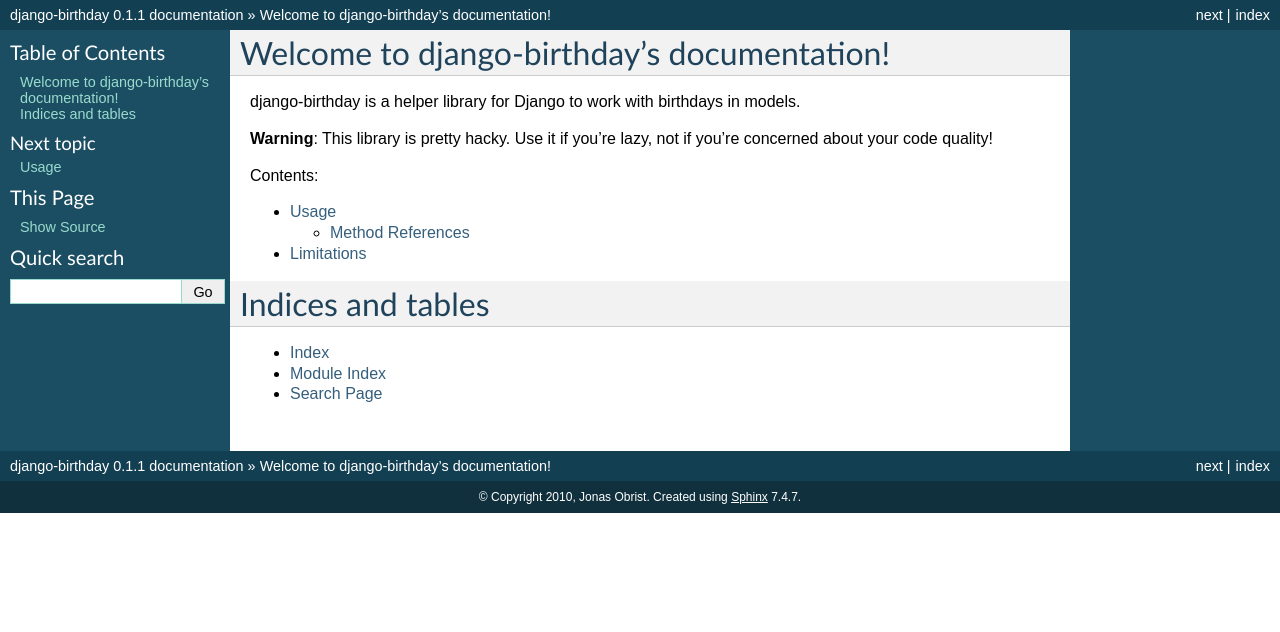
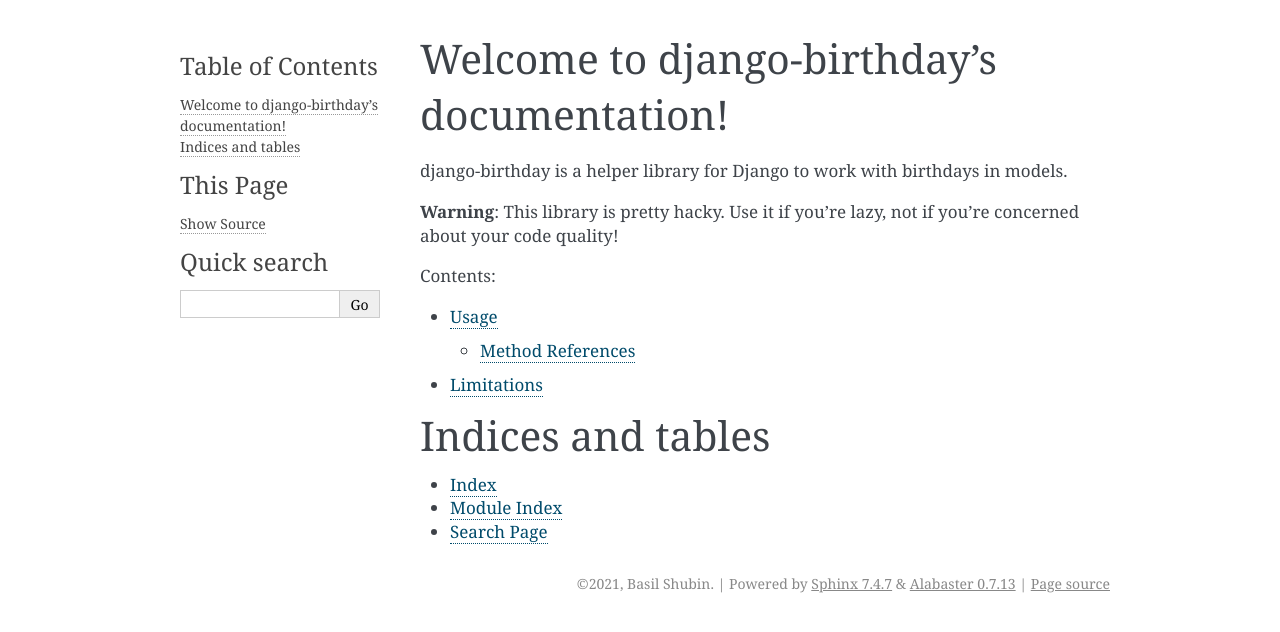
Before and after one commit to bashu/django-birthday, a Sphinx documentation site: the page built from docs/index.rst, in a window 1280 px wide. Shown: the top 632 px of the page. Built offline with Sphinx 7.4.7, drawn with Linux system fonts in a browser that asks for light colours; some of the changed lines change nothing that is shown.

Commit message:
Update conf.py

```diff
--- a/docs/conf.py
+++ b/docs/conf.py
@@ -1,216 +1,55 @@
-# -*- coding: utf-8 -*-
+# Configuration file for the Sphinx documentation builder.
 #
-# django-birthday documentation build configuration file, created by
-# sphinx-quickstart on Mon Sep 27 20:23:11 2010.
-#
-# This file is execfile()d with the current directory set to its containing dir.
-#
-# Note that not all possible configuration values are present in this
-# autogenerated file.
-#
-# All configuration values have a default; values that are commented out
-# serve to show the default.
+# This file only contains a selection of the most common options. For a full
+# list see the documentation:
+# https://www.sphinx-doc.org/en/master/usage/configuration.html
 
-import sys, os
+# -- Path setup --------------------------------------------------------------
 
 # If extensions (or modules to document with autodoc) are in another directory,
 # add these directories to sys.path here. If the directory is relative to the
 # documentation root, use os.path.abspath to make it absolute, like shown here.
-#sys.path.insert(0, os.path.abspath('.'))
+#
+import os
+import sys
+sys.path.insert(0, os.path.abspath('..'))
 
-# -- General configuration -----------------------------------------------------
 
-# If your documentation needs a minimal Sphinx version, state it here.
-#needs_sphinx = '1.0'
+# -- Project information -----------------------------------------------------
 
-# Add any Sphinx extension module names here, as strings. They can be extensions
-# coming with Sphinx (named 'sphinx.ext.*') or your custom ones.
-extensions = []
+project = 'django-birthday'
+copyright = '2021, Basil Shubin'
+author = 'Jonas Obrist'
+
+# The full version, including alpha/beta/rc tags
+release = '0.1.4'
+
+
+# -- General configuration ---------------------------------------------------
+
+# Add any Sphinx extension module names here, as strings. They can be
+# extensions coming with Sphinx (named 'sphinx.ext.*') or your custom
+# ones.
+extensions = [
+]
 
 # Add any paths that contain templates here, relative to this directory.
 templates_path = ['_templates']
 
-# The suffix of source filenames.
-source_suffix = '.rst'
-
-# The encoding of source files.
-#source_encoding = 'utf-8-sig'
-
-# The master toctree document.
-master_doc = 'index'
-
-# General information about the project.
-project = u'django-birthday'
-copyright = u'2010, Jonas Obrist'
-
-# The version info for the project you're documenting, acts as replacement for
-# |version| and |release|, also used in various other places throughout the
-# built documents.
-#
-# The short X.Y version.
-version = '0.1'
-# The full version, including alpha/beta/rc tags.
-release = '0.1.1'
-
-# The language for content autogenerated by Sphinx. Refer to documentation
-# for a list of supported languages.
-#language = None
-
-# There are two options for replacing |today|: either, you set today to some
-# non-false value, then it is used:
-#today = ''
-# Else, today_fmt is used as the format for a strftime call.
-#today_fmt = '%B %d, %Y'
-
 # List of patterns, relative to source directory, that match files and
 # directories to ignore when looking for source files.
-exclude_patterns = ['_build']
-
-# The reST default role (used for this markup: `text`) to use for all documents.
-#default_role = None
-
-# If true, '()' will be appended to :func: etc. cross-reference text.
-#add_function_parentheses = True
-
-# If true, the current module name will be prepended to all description
-# unit titles (such as .. function::).
-#add_module_names = True
-
-# If true, sectionauthor and moduleauthor directives will be shown in the
-# output. They are ignored by default.
-#show_authors = False
-
-# The name of the Pygments (syntax highlighting) style to use.
-pygments_style = 'sphinx'
-
-# A list of ignored prefixes for module index sorting.
-#modindex_common_prefix = []
+# This pattern also affects html_static_path and html_extra_path.
+exclude_patterns = []
 
 
-# -- Options for HTML output ---------------------------------------------------
+# -- Options for HTML output -------------------------------------------------
 
 # The theme to use for HTML and HTML Help pages.  See the documentation for
 # a list of builtin themes.
-html_theme = 'default'
-
-# Theme options are theme-specific and customize the look and feel of a theme
-# further.  For a list of options available for each theme, see the
-# documentation.
-#html_theme_options = {}
-
-# Add any paths that contain custom themes here, relative to this directory.
-#html_theme_path = []
-
-# The name for this set of Sphinx documents.  If None, it defaults to
-# "<project> v<release> documentation".
-#html_title = None
-
-# A shorter title for the navigation bar.  Default is the same as html_title.
-#html_short_title = None
-
-# The name of an image file (relative to this directory) to place at the top
-# of the sidebar.
-#html_logo = None
-
-# The name of an image file (within the static path) to use as favicon of the
-# docs.  This file should be a Windows icon file (.ico) being 16x16 or 32x32
-# pixels large.
-#html_favicon = None
+#
+html_theme = 'alabaster'
 
 # Add any paths that contain custom static files (such as style sheets) here,
 # relative to this directory. They are copied after the builtin static files,
 # so a file named "default.css" will overwrite the builtin "default.css".
 html_static_path = ['_static']
-
-# If not '', a 'Last updated on:' timestamp is inserted at every page bottom,
-# using the given strftime format.
-#html_last_updated_fmt = '%b %d, %Y'
-
-# If true, SmartyPants will be used to convert quotes and dashes to
-# typographically correct entities.
-#html_use_smartypants = True
-
-# Custom sidebar templates, maps document names to template names.
-#html_sidebars = {}
-
-# Additional templates that should be rendered to pages, maps page names to
-# template names.
-#html_additional_pages = {}
-
-# If false, no module index is generated.
-#html_domain_indices = True
-
-# If false, no index is generated.
-#html_use_index = True
-
-# If true, the index is split into individual pages for each letter.
-#html_split_index = False
-
-# If true, links to the reST sources are added to the pages.
-#html_show_sourcelink = True
-
-# If true, "Created using Sphinx" is shown in the HTML footer. Default is True.
-#html_show_sphinx = True
-
-# If true, "(C) Copyright ..." is shown in the HTML footer. Default is True.
-#html_show_copyright = True
-
-# If true, an OpenSearch description file will be output, and all pages will
-# contain a <link> tag referring to it.  The value of this option must be the
-# base URL from which the finished HTML is served.
-#html_use_opensearch = ''
-
-# This is the file name suffix for HTML files (e.g. ".xhtml").
-#html_file_suffix = None
-
-# Output file base name for HTML help builder.
-htmlhelp_basename = 'django-birthdaydoc'
-
-
-# -- Options for LaTeX output --------------------------------------------------
-
-# The paper size ('letter' or 'a4').
-#latex_paper_size = 'letter'
-
-# The font size ('10pt', '11pt' or '12pt').
-#latex_font_size = '10pt'
-
-# Grouping the document tree into LaTeX files. List of tuples
-# (source start file, target name, title, author, documentclass [howto/manual]).
-latex_documents = [
-  ('index', 'django-birthday.tex', u'django-birthday Documentation',
-   u'Jonas Obrist', 'manual'),
-]
-
-# The name of an image file (relative to this directory) to place at the top of
-# the title page.
-#latex_logo = None
-
-# For "manual" documents, if this is true, then toplevel headings are parts,
-# not chapters.
-#latex_use_parts = False
-
-# If true, show page references after internal links.
-#latex_show_pagerefs = False
-
-# If true, show URL addresses after external links.
-#latex_show_urls = False
-
-# Additional stuff for the LaTeX preamble.
-#latex_preamble = ''
-
-# Documents to append as an appendix to all manuals.
-#latex_appendices = []
-
-# If false, no module index is generated.
-#latex_domain_indices = True
-
-
-# -- Options for manual page output --------------------------------------------
-
-# One entry per manual page. List of tuples
-# (source start file, name, description, authors, manual section).
-man_pages = [
-    ('index', 'django-birthday', u'django-birthday Documentation',
-     [u'Jonas Obrist'], 1)
-]
```
